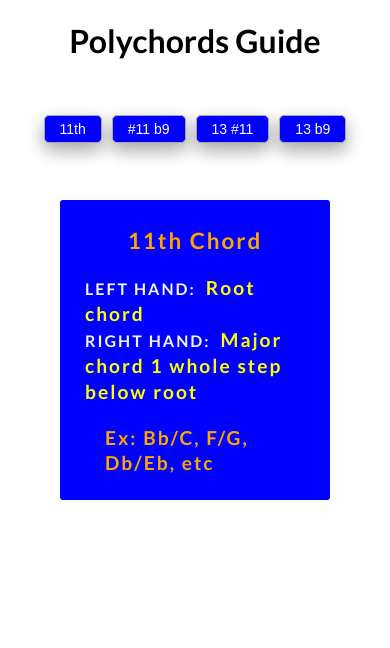
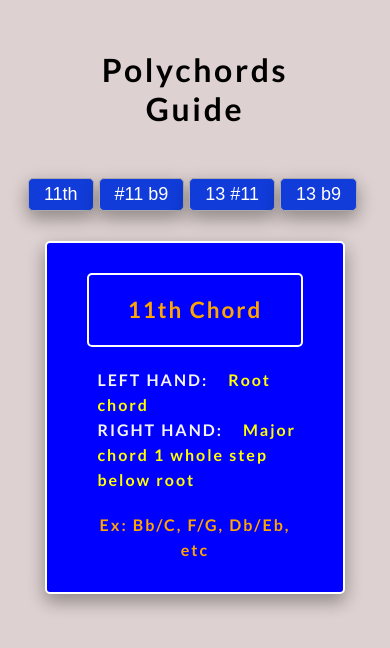
Before and after one commit to jfarmer618/app, a plain HTML site: page index.html in a window 390 px wide. Both pictures are taken after a click on the button "11th". Drawn offline with Linux system fonts and the light colour scheme.

Commit message:
Updated styles for mobile first

```diff
--- a/index.html
+++ b/index.html
@@ -17,12 +17,9 @@
         </div>
         <div id="guide" class="guide">
             <div class="chordName"></div>
-           <!-- <div class="lh"><strong>LEFT HAND:</strong><span>Root chord</span></div>  -->
-           <div class="lh"></div>
-           <!-- <div class="rh"><strong>RIGHT HAND:</strong><span>Major chord 1 whole step below</span></div> -->
-           <div class="rh"></div>
-           <!-- <div class="ex">Ex: Bb/C, F/G, Db/Eb, etc</div> -->
-           <div class="ex"></div>
+            <div class="lh"></div>
+            <div class="rh"></div>
+            <div class="ex"></div>
         </div>
     </div>
 
--- a/styles.css
+++ b/styles.css
@@ -5,14 +5,15 @@
 }
 
 body {
-    background-color: #fff;
+    background-color: #ded1d1;
     height: 100vh;
     font-family: 'Lato', sans-serif;
   }
 
   h1 {
+    letter-spacing: 2pt;
     text-align: center;
-    margin-bottom: 50px;
+    margin: 50px;
   }
 
   .chords {
@@ -24,12 +25,13 @@ body {
 
   button {
     cursor: pointer;
-    background-color: blue;
+    background-color: rgb(17, 60, 217);
     color:white;
     border: 1px solid #aaa;
     border-radius: 5px;
-    font-size: 14px;
-    margin: 5px;
+    font-size: 18px;
+    margin-right: 5px;
+    margin-bottom: 20px;
     padding: 5px 15px;
     box-shadow: 0 8px 16px 0 rgba(0,0,0,0.2), 0 6px 20px 0 rgba(0,0,0,0.19);
   }
@@ -45,6 +47,7 @@ body {
 
   .guide {
     visibility: hidden;
+    width: 80%;
   }
 
   .guide.active {
@@ -53,28 +56,28 @@ body {
     flex-direction: column;
     align-content: center;
     justify-content: space-between;
-    margin: 50px;
+    margin: auto;
     border: 2px solid white;
     border-radius: 5px;
-    padding: 5px 25px;
+    padding: 10px 20px;
     background-color: blue;
     color:whitesmoke;
     line-height: 25px;
     letter-spacing: 2px;
+    box-shadow: 0 8px 16px 0 rgba(0,0,0,0.2), 0 6px 20px 0 rgba(0,0,0,0.19);
   }
 
   span {
     color: yellow;
     font-weight: bold;
-    font-size: larger;
-    padding: 10px;
+    padding: 20px;
   }
 
   .ex {
-    font-size: larger;
     font-weight: bold;
     padding: 20px;
     color: orange;
+    text-align: center;
   }
 
   .chordName {
@@ -82,4 +85,11 @@ body {
     font-weight: bold;
     color: orange;
     text-align: center;
+    border: 2px solid white;
+    border-radius: 5px;
+    margin:20px;
   }
+
+  .lh, .rh {
+    padding-left: 30px;;
+  }
```
